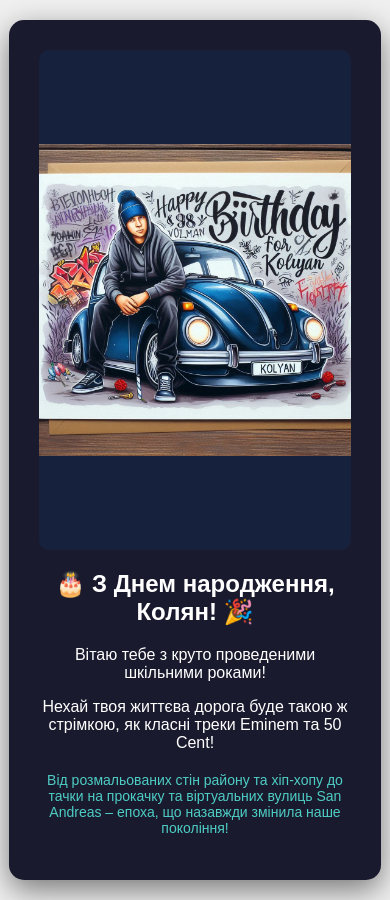
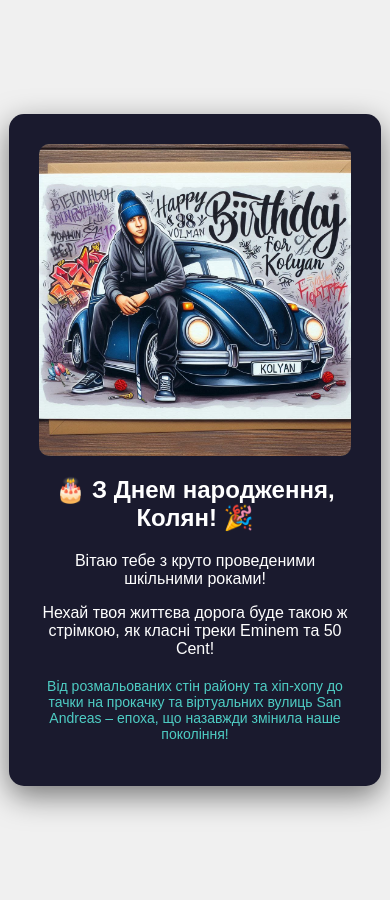
Before and after one commit to andrii-rieznik/andrii-rieznik.github.io, a Jekyll site: the page built from _posts/2024-12-02-happy-birthday-kolyan.markdown, in a window 390 px wide. Built offline with Jekyll 4.4.1, drawn with Linux system fonts in a browser that asks for light colours.

Commit message:
feat: responsive design

```diff
--- a/_layouts/birthday-card.html
+++ b/_layouts/birthday-card.html
@@ -2,6 +2,7 @@
 <html lang="uk">
    <head>
       <meta charset="UTF-8">
+      <meta name="viewport" content="width=device-width, initial-scale=1.0">
       <title>{{ page.title }}</title>
       <style>
         body {
@@ -27,7 +28,6 @@
 
         .card-image {
           width: 100%;
-          height: 500px;
           background-color: #16213e;
           display: flex;
           justify-content: center;
@@ -54,6 +54,29 @@
           font-size: 14px;
           color: #4ecdc4;
         }
+
+        /* Media Queries */
+        @media screen and (min-width: 768px) {
+          .card {
+              padding: 30px;
+          }
+
+          .game-image {
+              height: 250px;
+          }
+
+          h1 {
+              font-size: 2rem;
+          }
+
+          .birthday-message {
+              font-size: 1.1rem;
+          }
+
+          .cool-refs {
+              font-size: 1rem;
+          }
+        }
       </style>
    </head>
    <body>
```
